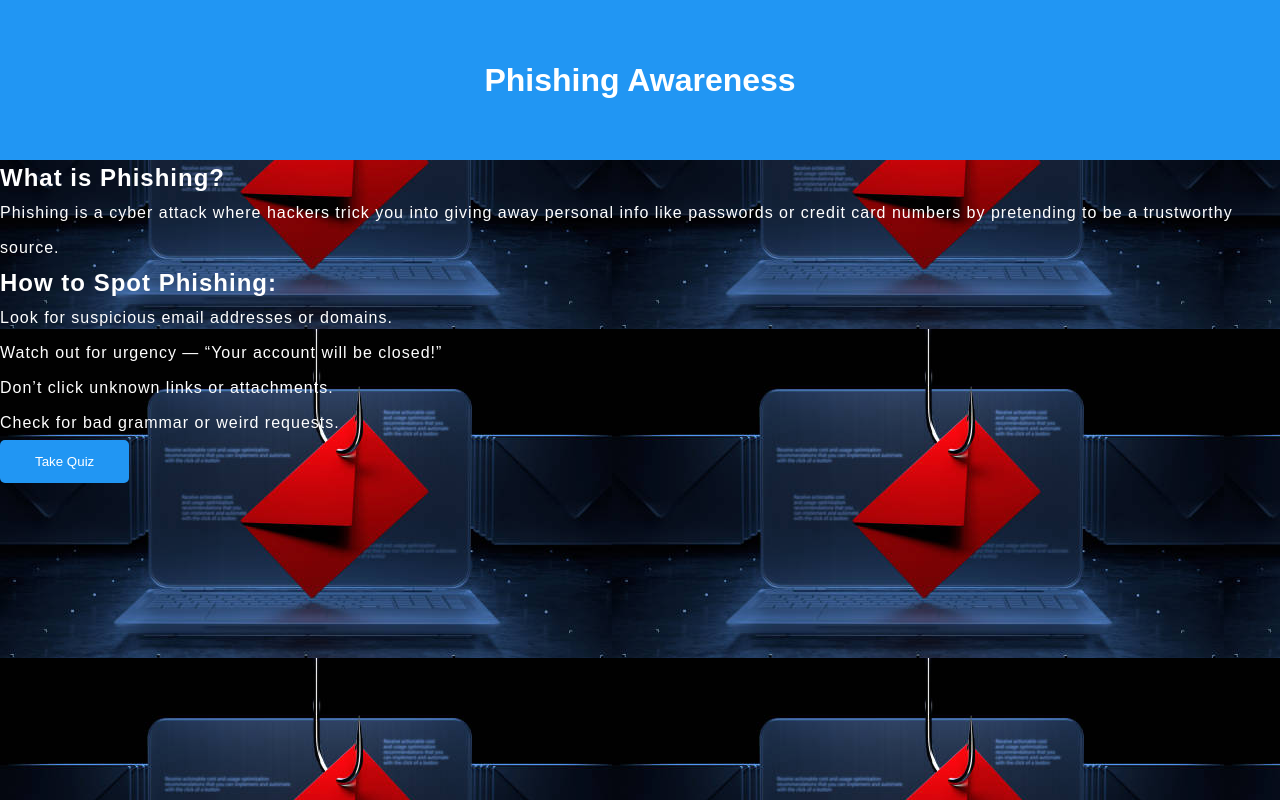
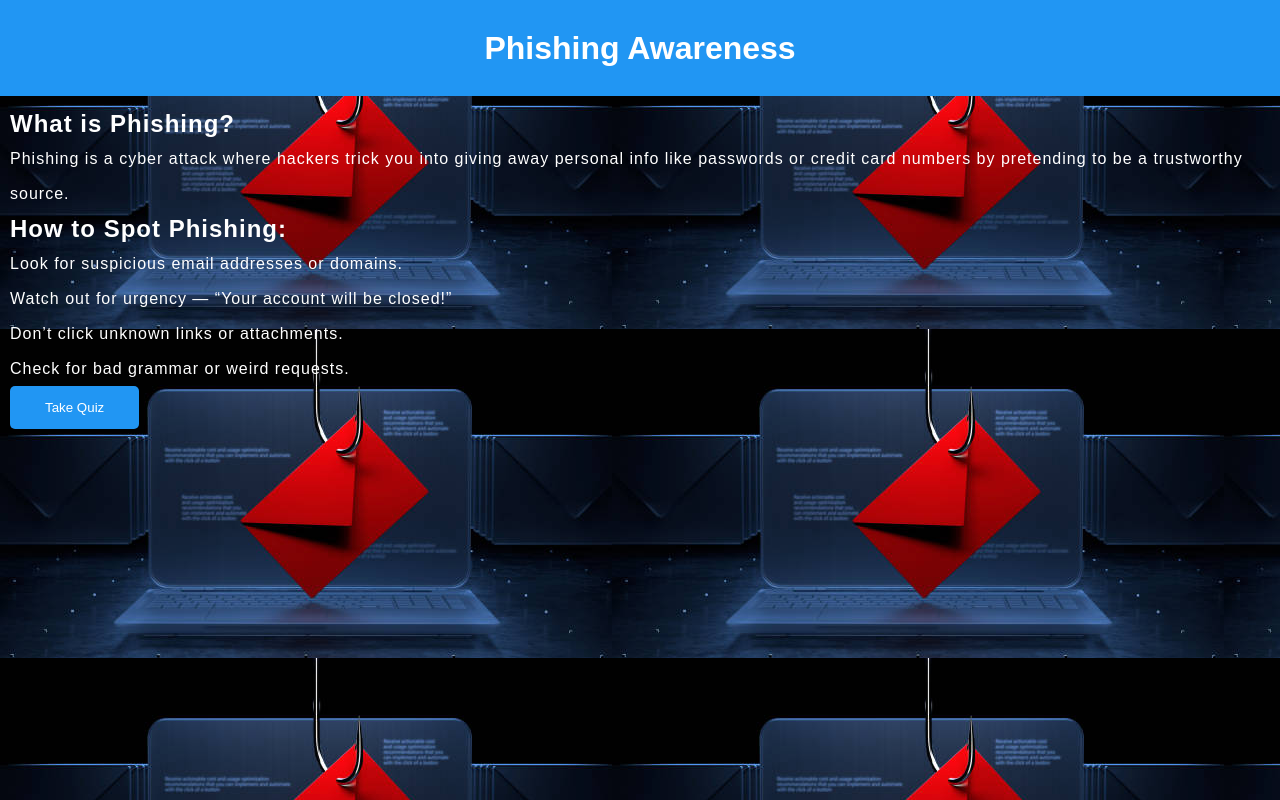
Before and after one commit to Olamide840/second-project, a website: page phishing.html in a window 1280 px wide. Drawn offline with Linux system fonts and the light colour scheme.

Commit message:
Add files via upload

```diff
--- a/phishing.html
+++ b/phishing.html
@@ -43,7 +43,7 @@
     header{
       background: #2196f3;
       text-align: center;
-      height: 20vh;
+      height: 12vh;
       display: flex;
       align-items: center;
       justify-content: center;
@@ -65,10 +65,9 @@
     main{
       letter-spacing: 1px;
       line-height: 35px;
-    }
-    main li{
+      margin: 10px;
       list-style: disc;
-    }
+
 </style>
   <script>
     function startQuiz() {
```
